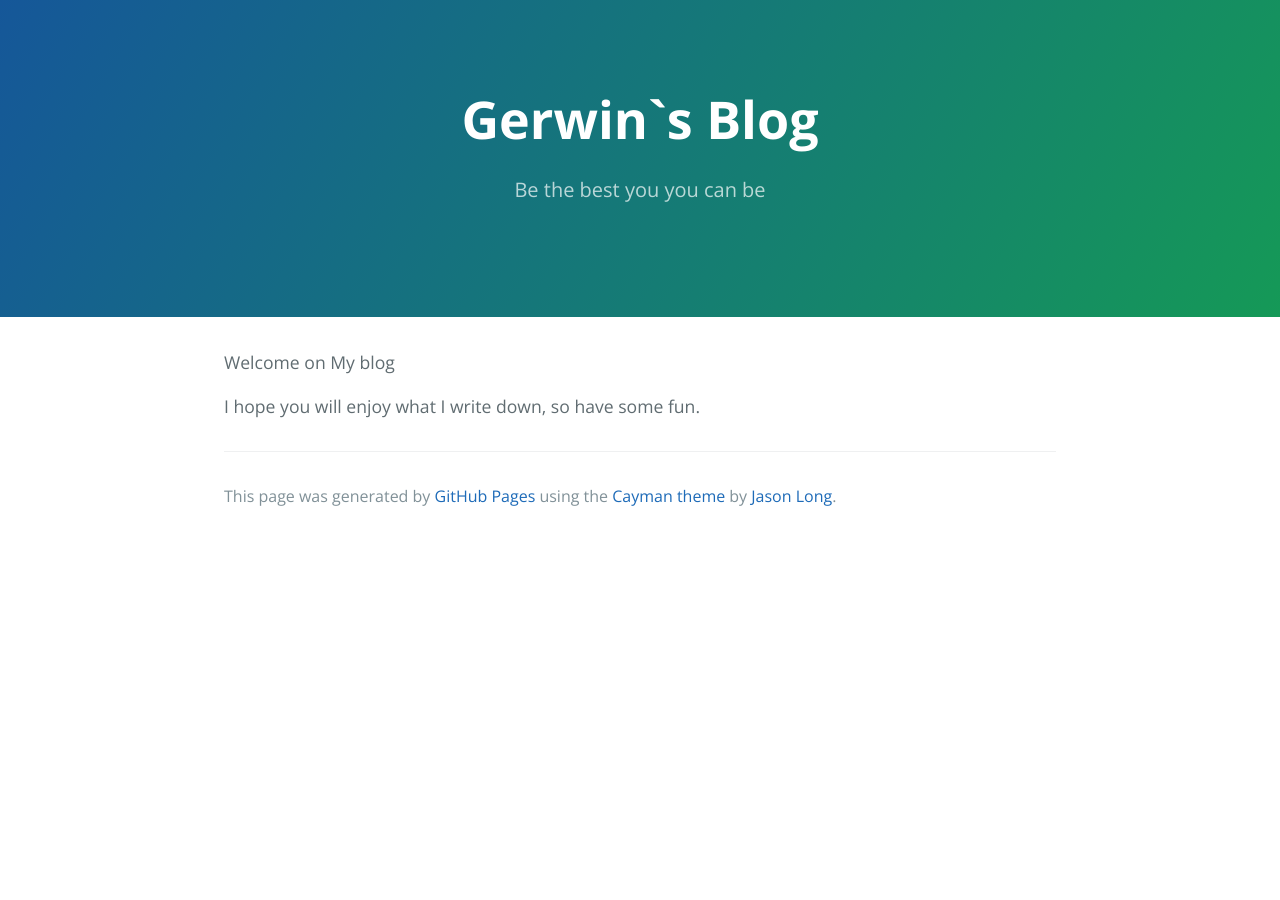
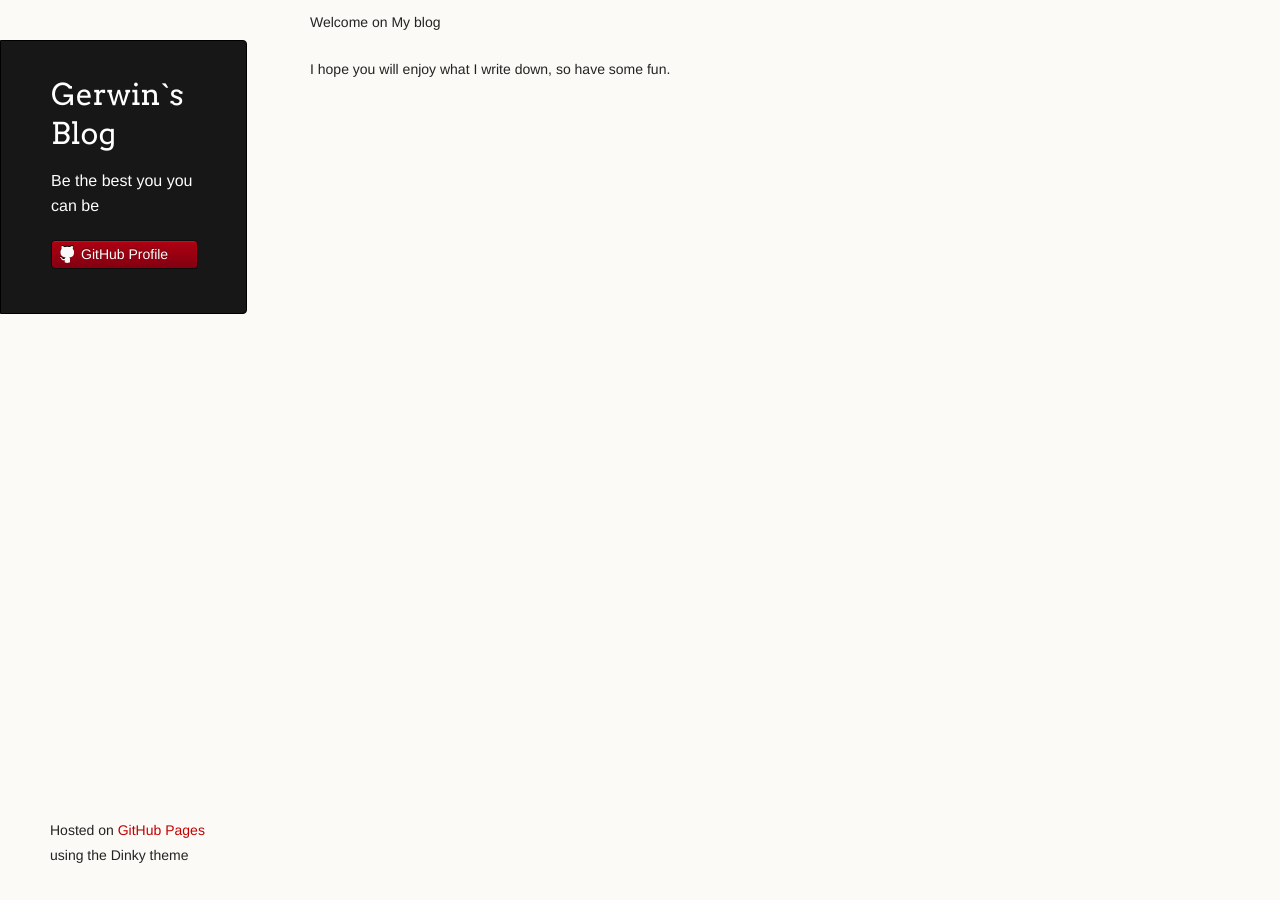
Before and after one commit to gerwintmg/gerwintmg.github.io, a Jekyll site: the page index.html, which Jekyll copies as it is, in a window 1280 px wide. Built offline with Jekyll 4.4.1, drawn with Linux system fonts in a browser that asks for light colours.

Commit message:
Replace master branch with page content via GitHub

```diff
--- a/index.html
+++ b/index.html
@@ -1,31 +1,40 @@
-<!DOCTYPE html>
-<html lang="en-us">
+<!doctype html>
+<html>
   <head>
-    <meta charset="UTF-8">
+    <meta charset="utf-8">
+    <meta http-equiv="X-UA-Compatible" content="chrome=1">
     <title>Gerwin`s Blog by gerwintmg</title>
-    <meta name="viewport" content="width=device-width, initial-scale=1">
-    <link rel="stylesheet" type="text/css" href="stylesheets/normalize.css" media="screen">
-    <link href='https://fonts.googleapis.com/css?family=Open+Sans:400,700' rel='stylesheet' type='text/css'>
-    <link rel="stylesheet" type="text/css" href="stylesheets/stylesheet.css" media="screen">
-    <link rel="stylesheet" type="text/css" href="stylesheets/github-light.css" media="screen">
+
+    <link rel="stylesheet" href="stylesheets/styles.css">
+    <link rel="stylesheet" href="stylesheets/github-light.css">
+    <script src="javascripts/scale.fix.js"></script>
+    <meta name="viewport" content="width=device-width, initial-scale=1, user-scalable=no">
+    <!--[if lt IE 9]>
+    <script src="//html5shiv.googlecode.com/svn/trunk/html5.js"></script>
+    <![endif]-->
   </head>
   <body>
-    <section class="page-header">
-      <h1 class="project-name">Gerwin`s Blog</h1>
-      <h2 class="project-tagline">Be the best you you can be</h2>
-    </section>
+    <div class="wrapper">
+      <header>
+        <h1 class="header">Gerwin`s Blog</h1>
+        <p class="header">Be the best you you can be</p>
 
-    <section class="main-content">
-      <p>Welcome on My blog</p>
+
+
+        <ul>
+          <li><a class="buttons github" href="https://github.com/gerwintmg">GitHub Profile</a></li>
+        </ul>
+
+      </header>
+      <section>
+        <p>Welcome on My blog</p>
 <p>I hope you will enjoy what I write down, so have some fun.</p>
-
-      <footer class="site-footer">
-
-        <span class="site-footer-credits">This page was generated by <a href="https://pages.github.com">GitHub Pages</a> using the <a href="https://github.com/jasonlong/cayman-theme">Cayman theme</a> by <a href="https://twitter.com/jasonlong">Jason Long</a>.</span>
+      </section>
+      <footer>
+        <p><small>Hosted on <a href="https://pages.github.com">GitHub Pages</a> using the Dinky theme</small></p>
       </footer>
-
-    </section>
-
+    </div>
+    <!--[if !IE]><script>fixScale(document);</script><![endif]-->
 
   </body>
 </html>
--- /dev/null
+++ b/javascripts/scale.fix.js
@@ -0,0 +1,20 @@
+fixScale = function(doc) {
+
+	var addEvent = 'addEventListener',
+	    type = 'gesturestart',
+	    qsa = 'querySelectorAll',
+	    scales = [1, 1],
+	    meta = qsa in doc ? doc[qsa]('meta[name=viewport]') : [];
+
+	function fix() {
+		meta.content = 'width=device-width,minimum-scale=' + scales[0] + ',maximum-scale=' + scales[1];
+		doc.removeEventListener(type, fix, true);
+	}
+
+	if ((meta = meta[meta.length - 1]) && addEvent in doc) {
+		fix();
+		scales = [.25, 1.6];
+		doc[addEvent](type, fix, true);
+	}
+
+};
--- /dev/null
+++ b/stylesheets/styles.css
@@ -0,0 +1,423 @@
+@import url(https://fonts.googleapis.com/css?family=Arvo:400,700,400italic);
+
+/* MeyerWeb Reset */
+
+html, body, div, span, applet, object, iframe,
+h1, h2, h3, h4, h5, h6, p, blockquote, pre,
+a, abbr, acronym, address, big, cite, code,
+del, dfn, em, img, ins, kbd, q, s, samp,
+small, strike, strong, sub, sup, tt, var,
+b, u, i, center,
+dl, dt, dd, ol, ul, li,
+fieldset, form, label, legend,
+table, caption, tbody, tfoot, thead, tr, th, td,
+article, aside, canvas, details, embed,
+figure, figcaption, footer, header, hgroup,
+menu, nav, output, ruby, section, summary,
+time, mark, audio, video {
+  margin: 0;
+  padding: 0;
+  border: 0;
+  font: inherit;
+  vertical-align: baseline;
+}
+
+
+/* Base text styles */
+
+body {
+  padding:10px 50px 0 0;
+  font-family:"Helvetica Neue", Helvetica, Arial, sans-serif;
+	font-size: 14px;
+	color: #232323;
+	background-color: #FBFAF7;
+	margin: 0;
+	line-height: 1.8em;
+	-webkit-font-smoothing: antialiased;
+
+}
+
+h1, h2, h3, h4, h5, h6 {
+  color:#232323;
+  margin:36px 0 10px;
+}
+
+p, ul, ol, table, dl {
+  margin:0 0 22px;
+}
+
+h1, h2, h3 {
+	font-family: Arvo, Monaco, serif;
+  line-height:1.3;
+	font-weight: normal;
+}
+
+h1,h2, h3 {
+	display: block;
+	border-bottom: 1px solid #ccc;
+	padding-bottom: 5px;
+}
+
+h1 {
+	font-size: 30px;
+}
+
+h2 {
+	font-size: 24px;
+}
+
+h3 {
+	font-size: 18px;
+}
+
+h4, h5, h6 {
+	font-family: Arvo, Monaco, serif;
+	font-weight: 700;
+}
+
+a {
+  color:#C30000;
+  font-weight:200;
+  text-decoration:none;
+}
+
+a:hover {
+	text-decoration: underline;
+}
+
+a small {
+	font-size: 12px;
+}
+
+em {
+	font-style: italic;
+}
+
+strong {
+  font-weight:700;
+}
+
+ul {
+  list-style-position: inside;
+  list-style: disc;
+  padding-left: 25px;
+}
+
+ol {
+  list-style-position: inside;
+  list-style: decimal;
+  padding-left: 25px;
+}
+
+blockquote {
+  margin: 0;
+  padding: 0 0 0 20px;
+  font-style: italic;
+}
+
+dl, dt, dd, dl p {
+	font-color: #444;
+}
+
+dl dt {
+  font-weight: bold;
+}
+
+dl dd {
+  padding-left: 20px;
+  font-style: italic;
+}
+
+dl p {
+  padding-left: 20px;
+  font-style: italic;
+}
+
+hr {
+  border:0;
+  background:#ccc;
+  height:1px;
+  margin:0 0 24px;
+}
+
+/* Images */
+
+img {
+  position: relative;
+  margin: 0 auto;
+  max-width: 650px;
+  padding: 5px;
+  margin: 10px 0 32px 0;
+  border: 1px solid #ccc;
+}
+
+p img {
+  display: inline;
+  margin: 0;
+  padding: 0;
+  vertical-align: middle;
+  text-align: center;
+  border: none;
+}
+
+/* Code blocks */
+
+code, pre {
+	font-family: Monaco, "Bitstream Vera Sans Mono", "Lucida Console", Terminal, monospace;
+  color:#000;
+  font-size:14px;
+}
+
+pre {
+	padding: 4px 12px;
+  background: #FDFEFB;
+  border-radius:4px;
+  border:1px solid #D7D8C8;
+  overflow: auto;
+  overflow-y: hidden;
+	margin-bottom: 32px;
+}
+
+
+/* Tables */
+
+table {
+  width:100%;
+}
+
+table {
+  border: 1px solid #ccc;
+  margin-bottom: 32px;
+  text-align: left;
+ }
+
+th {
+  font-family: 'Arvo', Helvetica, Arial, sans-serif;
+	font-size: 18px;
+	font-weight: normal;
+  padding: 10px;
+  background: #232323;
+  color: #FDFEFB;
+ }
+
+td {
+  padding: 10px;
+	background: #ccc;
+ }
+
+
+/* Wrapper */
+.wrapper {
+  width:960px;
+}
+
+
+/* Header */
+
+header {
+	background-color: #171717;
+	color: #FDFDFB;
+  width:170px;
+  float:left;
+  position:fixed;
+	border: 1px solid #000;
+	-webkit-border-top-right-radius: 4px;
+	-webkit-border-bottom-right-radius: 4px;
+	-moz-border-radius-topright: 4px;
+	-moz-border-radius-bottomright: 4px;
+	border-top-right-radius: 4px;
+	border-bottom-right-radius: 4px;
+	padding: 34px 25px 22px 50px;
+	margin: 30px 25px 0 0;
+	-webkit-font-smoothing: antialiased;
+}
+
+p.header {
+	font-size: 16px;
+}
+
+h1.header {
+	font-family: Arvo, sans-serif;
+	font-size: 30px;
+	font-weight: 300;
+	line-height: 1.3em;
+	border-bottom: none;
+	margin-top: 0;
+}
+
+
+h1.header, a.header, a.name, header a{
+	color: #fff;
+}
+
+a.header {
+	text-decoration: underline;
+}
+
+a.name {
+	white-space: nowrap;
+}
+
+header ul {
+  list-style:none;
+  padding:0;
+}
+
+header li {
+	list-style-type: none;
+  width:132px;
+  height:15px;
+	margin-bottom: 12px;
+	line-height: 1em;
+	padding: 6px 6px 6px 7px;
+
+	background: #AF0011;
+	background: -moz-linear-gradient(top, #AF0011 0%, #820011 100%);
+  background: -webkit-gradient(linear, left top, left bottom, color-stop(0%,#f8f8f8), color-stop(100%,#dddddd));
+  background: -webkit-linear-gradient(top, #AF0011 0%,#820011 100%);
+  background: -o-linear-gradient(top, #AF0011 0%,#820011 100%);
+  background: -ms-linear-gradient(top, #AF0011 0%,#820011 100%);
+  background: linear-gradient(top, #AF0011 0%,#820011 100%);
+
+	border-radius:4px;
+  border:1px solid #0D0D0D;
+
+	-webkit-box-shadow: inset 0px 1px 1px 0 rgba(233,2,38, 1);
+	box-shadow: inset 0px 1px 1px 0 rgba(233,2,38, 1);
+
+}
+
+header li:hover {
+	background: #C3001D;
+	background: -moz-linear-gradient(top, #C3001D 0%, #950119 100%);
+  background: -webkit-gradient(linear, left top, left bottom, color-stop(0%,#f8f8f8), color-stop(100%,#dddddd));
+  background: -webkit-linear-gradient(top, #C3001D 0%,#950119 100%);
+  background: -o-linear-gradient(top, #C3001D 0%,#950119 100%);
+  background: -ms-linear-gradient(top, #C3001D 0%,#950119 100%);
+  background: linear-gradient(top, #C3001D 0%,#950119 100%);
+}
+
+a.buttons {
+	-webkit-font-smoothing: antialiased;
+	background: url(../images/arrow-down.png) no-repeat;
+	font-weight: normal;
+	text-shadow: rgba(0, 0, 0, 0.4) 0 -1px 0;
+	padding: 2px 2px 2px 22px;
+	height: 30px;
+}
+
+a.github {
+	background: url(../images/octocat-small.png) no-repeat 1px;
+}
+
+a.buttons:hover {
+	color: #fff;
+	text-decoration: none;
+}
+
+
+/* Section - for main page content */
+
+section {
+  width:650px;
+  float:right;
+  padding-bottom:50px;
+}
+
+
+/* Footer */
+
+footer {
+  width:170px;
+  float:left;
+  position:fixed;
+  bottom:10px;
+	padding-left: 50px;
+}
+
+@media print, screen and (max-width: 960px) {
+
+  div.wrapper {
+    width:auto;
+    margin:0;
+  }
+
+  header, section, footer {
+    float:none;
+    position:static;
+    width:auto;
+  }
+
+	footer {
+		border-top: 1px solid #ccc;
+		margin:0 84px 0 50px;
+		padding:0;
+	}
+
+  header {
+    padding-right:320px;
+  }
+
+  section {
+    padding:20px 84px 20px 50px;
+    margin:0 0 20px;
+  }
+
+  header a small {
+    display:inline;
+  }
+
+  header ul {
+    position:absolute;
+    right:130px;
+    top:84px;
+  }
+}
+
+@media print, screen and (max-width: 720px) {
+  body {
+    word-wrap:break-word;
+  }
+
+  header {
+    padding:10px 20px 0;
+		margin-right: 0;
+  }
+
+	section {
+    padding:10px 0 10px 20px;
+    margin:0 0 30px;
+  }
+
+	footer {
+		margin: 0 0 0 30px;
+	}
+
+  header ul, header p.view {
+    position:static;
+  }
+}
+
+@media print, screen and (max-width: 480px) {
+
+  header ul li.download {
+    display:none;
+  }
+
+	footer {
+		margin: 0 0 0 20px;
+	}
+
+	footer a{
+		display:block;
+	}
+
+}
+
+@media print {
+  body {
+    padding:0.4in;
+    font-size:12pt;
+    color:#444;
+  }
+}
```
Also changed, not shown: images/arrow-down.png (added), images/octocat-small.png (added).
